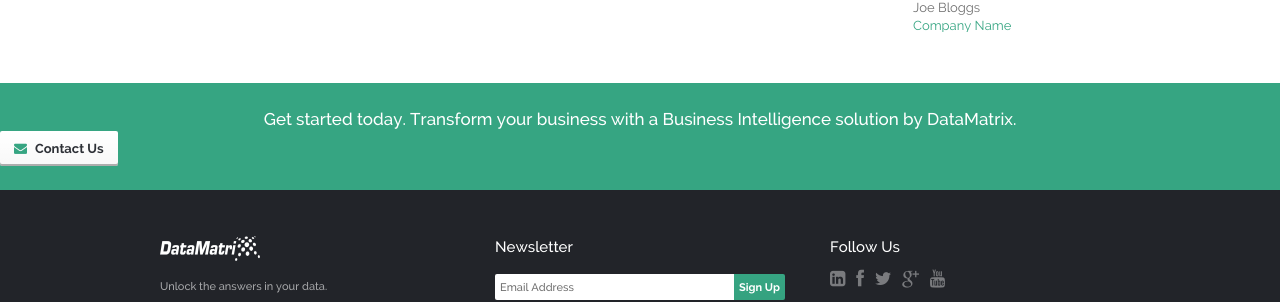
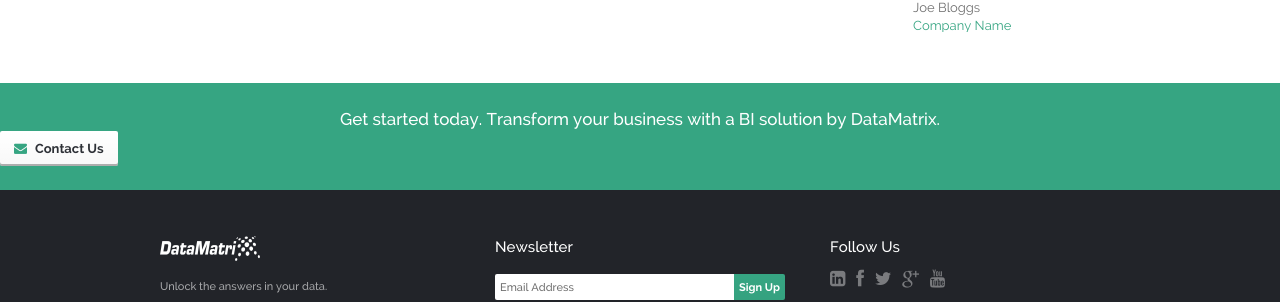
Before and after one commit to dtmtx/dtmtx.github.io, a Jekyll site: the page built from index.html, in a window 1280 px wide and 1382 px high. Shown: the part 951-1253 px from the top of the window. Built offline with Jekyll 4.4.1, drawn with Linux system fonts in a browser that asks for light colours; Markdown is read by kramdown in place of the engine named in the settings.

Commit message:
footer CTA content update

```diff
--- a/_includes/foot.html
+++ b/_includes/foot.html
@@ -18,7 +18,7 @@
 				<div class="footer-infobar">
 					<div class="content-width">
 						<!-- Text -->
-						Get started today. Transform your business with a Business Intelligence solution by DataMatrix.
+						Get started today. Transform your business with a BI solution by DataMatrix.
 					</div>
 					<!-- Button -->
 		            <div class="home-cta-bar-button">
```
